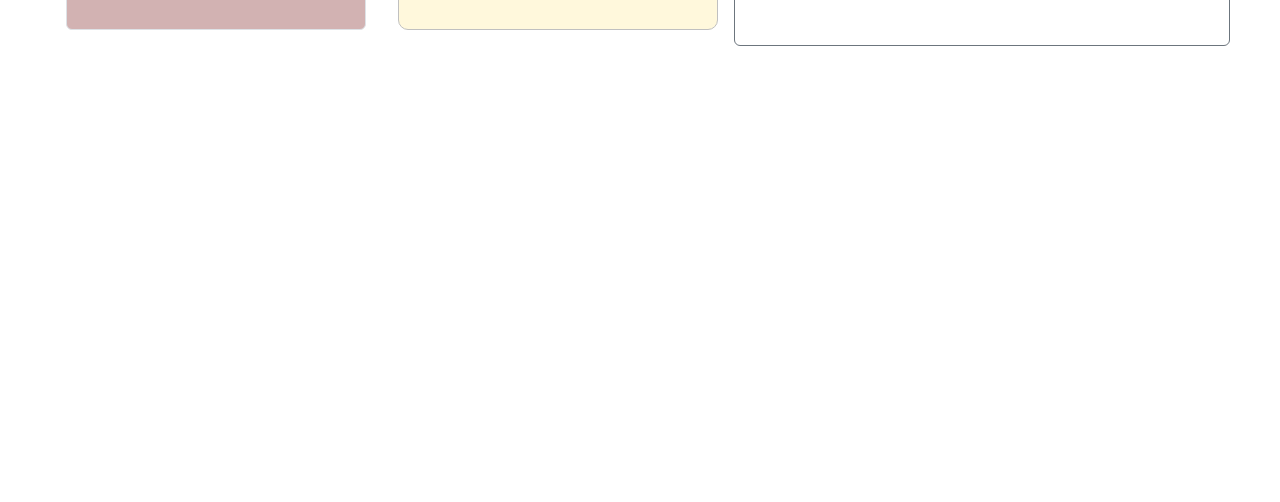
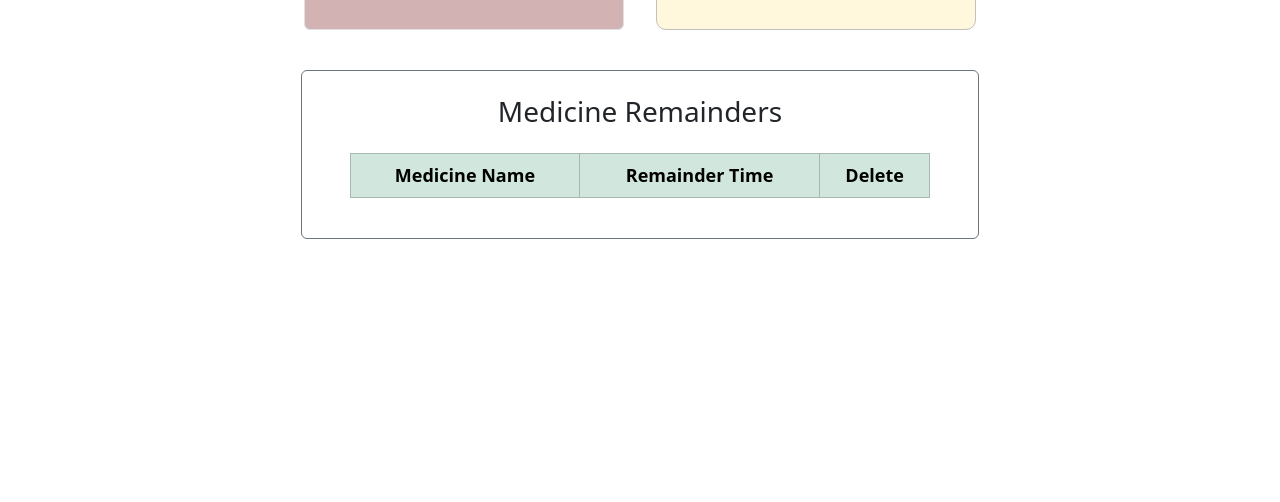
Before and after one commit to Dheeraj0408/MedicineRemainder, a website: page index.html in a window 1280 px wide. Shown: the part 298-800 px from the top of the page. Drawn offline with nearby package versions, Linux system fonts and the light colour scheme; no server answers.

Commit message:
finally done

```diff
--- a/index.html
+++ b/index.html
@@ -81,7 +81,7 @@
         <div id="message">Time to Take Medicine</div>
         <input type="button" id="ok" value="ok" />
       </div>
-      <div class="table-div border border-secondary rounded p-4 px-5 mt-4">
+      <div class="table-div border border-secondary rounded p-4 px-5 mt-4" id="table-div">
         <h3 class="text-center mb-4">Medicine Remainders</h3>
         <table
           id="table"
--- a/style.css
+++ b/style.css
@@ -14,7 +14,7 @@ h1 {
   margin: 0 auto;
 }
 .clock {
-  width: 23%;
+  width: 25%;
   min-width: 300px;
   margin: 1rem;
   border: 1px solid #ccc;
@@ -46,6 +46,9 @@ h1 {
   cursor: pointer;
   background-color: crimson;
   color: #ffff;
+}
+#table-div{
+  width: 53%;
 }
 #alert {
   background-color: white;
@@ -87,7 +90,7 @@ h1 {
 .table-div td {
   text-align: center;
   font-size: large;
-  padding: 10px;
+  padding: 15px;
 }
 
 #addTabletForm {
```
